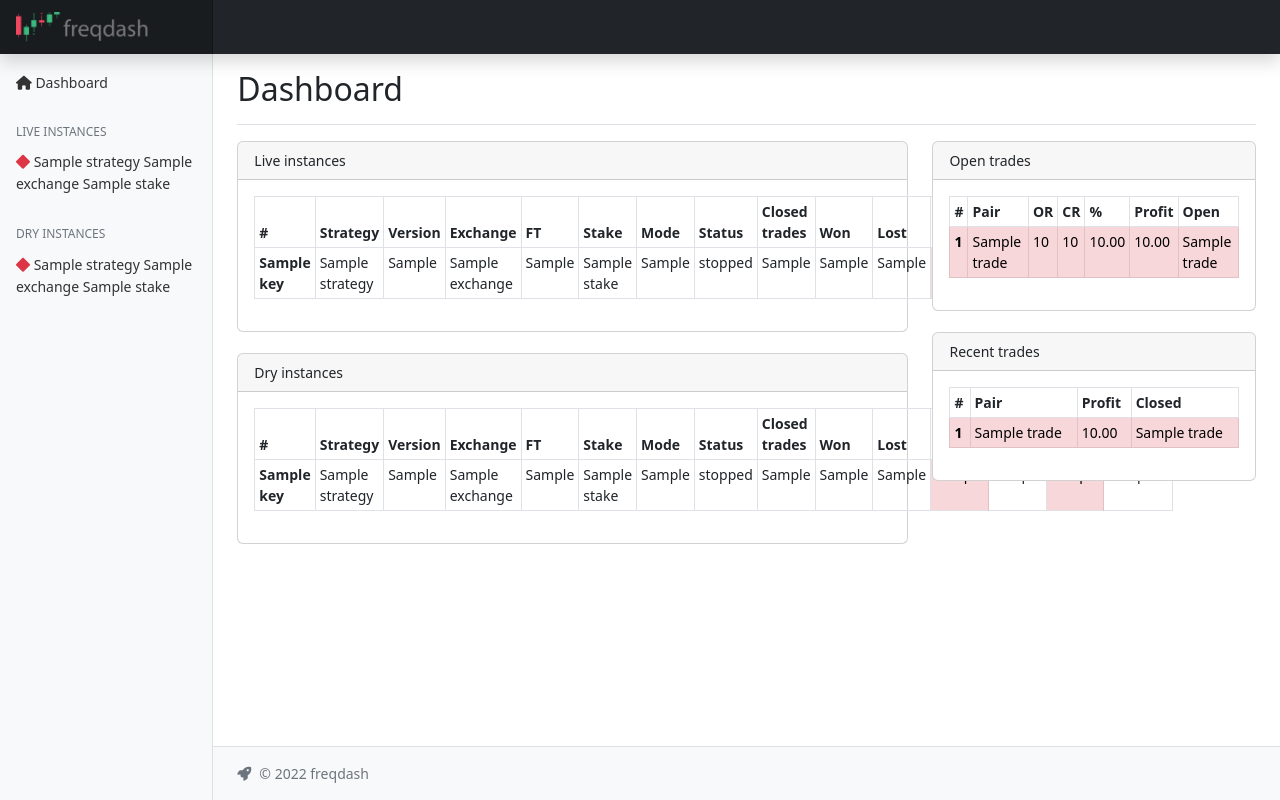
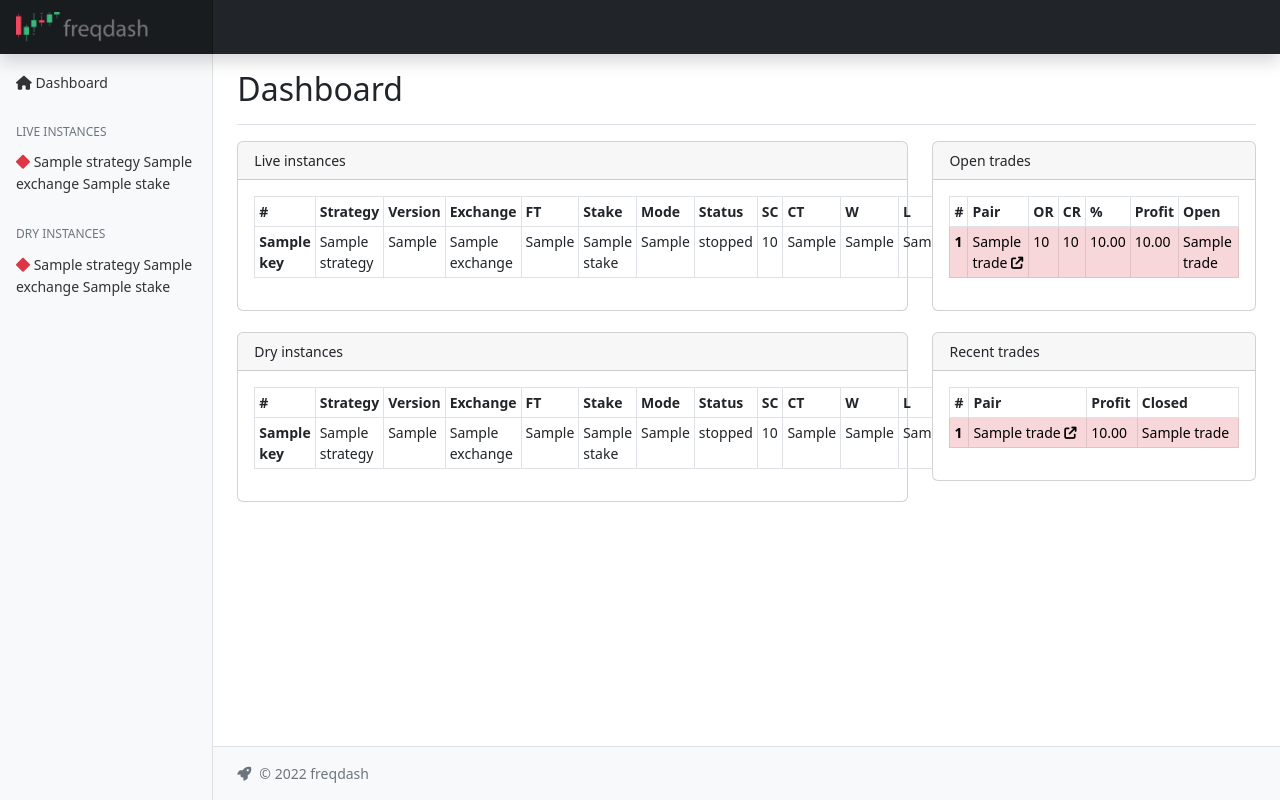
Before and after one commit to ecoppen/freqdash, a FastAPI app: template templates/index.html in a window 1280 px wide. Run offline with FastAPI, Linux system fonts and the light colour scheme; the template is opened without the code that fills it: most values are stand-ins (such as "Sample title", 1, 10 or a date in 2020); parts of the project's set-up code (start-up, migrations or seed data) failed here and were passed over.

Commit message:
Add links to exchange for trades
Closes #39

```diff
--- a/freqdash/main.py
+++ b/freqdash/main.py
@@ -50,9 +50,16 @@ exchanges = load_exchanges()
 
 @app.get("/", response_class=HTMLResponse)
 def read_root(request: Request):
-    data: dict = {"page": "index", "instances": {}}
-
-    data["instances"] = database.get_all_hosts(index=True)
+    data: dict = {"page": "index", "instances": database.get_all_hosts(index=True)}
+    without_links = [data["instances"]["open"], data["instances"]["recent"]]
+    for data_structure in without_links:
+        for trade in data_structure:
+            if trade[23] == "SPOT":
+                link = exchanges[trade[5]].spot_trade_url
+            else:
+                link = exchanges[trade[5]].futures_trade_url
+            link = link.replace("BASE", trade[3]).replace("QUOTE", trade[4])
+            trade += [link]
     return templates.TemplateResponse("index.html", {"request": request, "data": data})
 
 
@@ -126,7 +133,7 @@ def get_kline(
 def _auto_scrape():
     while True:
         log.info("Auto scrape routines starting")
-        scraper.scrape()
+        # scraper.scrape()
         all_hosts_and_modes = database.get_hosts_and_modes()
         for exchange in all_hosts_and_modes:
             for mode in all_hosts_and_modes[exchange]:
--- a/templates/index.html
+++ b/templates/index.html
@@ -34,12 +34,13 @@
                           <th scope="col">Stake</th>
                           <th scope="col">Mode</th>
                           <th scope="col">Status</th>
-                          <th scope="col">Closed trades</th>
-                          <th scope="col">Won</th>
-                          <th scope="col">Lost</th>
-                          <th scope="col">Closed profit</th>
-                          <th scope="col">Open trades</th>
-                          <th scope="col">Open profit</th>
+                          <th scope="col">SC</th>
+                          <th scope="col">CT</th>
+                          <th scope="col">W</th>
+                          <th scope="col">L</th>
+                          <th scope="col">CP</th>
+                          <th scope="col">OT</th>
+                          <th scope="col">OP</th>
                           <th scope="col">Updated</th>
                         </tr>
                       </thead>
@@ -54,6 +55,7 @@
                           <td>{{value["stake"]}}</td>
                           <td>{{value["trading_mode"]}}</td>
                           <td>{{value["status"]}}</td>
+                          <td>{{"%.6g"|format(value["starting_capital"])}}</td>
                           <td>{{value["closed_trades"]}}</td>
                           <td>{{value["winning_trades"]}}</td>
                           <td>{{value["losing_trades"]}}</td>
@@ -100,12 +102,13 @@
                           <th scope="col">Stake</th>
                           <th scope="col">Mode</th>
                           <th scope="col">Status</th>
-                          <th scope="col">Closed trades</th>
-                          <th scope="col">Won</th>
-                          <th scope="col">Lost</th>
-                          <th scope="col">Closed profit</th>
-                          <th scope="col">Open trades</th>
-                          <th scope="col">Open profit</th>
+                          <th scope="col">SC</th>
+                          <th scope="col">CT</th>
+                          <th scope="col">W</th>
+                          <th scope="col">L</th>
+                          <th scope="col">CP</th>
+                          <th scope="col">OT</th>
+                          <th scope="col">OP</th>
                           <th scope="col">Updated</th>
                         </tr>
                       </thead>
@@ -120,6 +123,7 @@
                           <td>{{value["stake"]}}</td>
                           <td>{{value["trading_mode"]}}</td>
                           <td>{{value["status"]}}</td>
+                          <td>{{"%.6g"|format(value["starting_capital"])}}</td>
                           <td>{{value["closed_trades"]}}</td>
                           <td>{{value["winning_trades"]}}</td>
                           <td>{{value["losing_trades"]}}</td>
@@ -171,7 +175,7 @@
                             <tr class="table-danger">
                           {% endif %}
                           <th scope="row">{{trade[0]}}</th>
-                          <td>{{trade[2]}}</td>
+                          <td><a style="text-decoration: none;color: inherit;" target="_blank" href="{{trade[27]}}">{{trade[2]}} <i class="fa-solid fa-arrow-up-right-from-square"></i></a></td>
                           <td>{{"%.3g"|format(trade[16])}}</td>
                           <td>{{"%.3g"|format(trade[25])}}</td>
                           <td>{{"%.2f"|format(trade[26])}}</td>
@@ -206,7 +210,7 @@
                             <tr class="table-danger">
                           {% endif %}
                           <th scope="row">{{trade[0]}}</th>
-                          <td>{{trade[2]}}</td>
+                          <td><a style="text-decoration: none;color: inherit;" target="_blank" href="{{trade[25]}}">{{trade[2]}} <i class="fa-solid fa-arrow-up-right-from-square"></i></a></td>
                           <td>{{"%.2f"|format(trade[9])}}</td>
                           <td>{{trade[17]}}</td>
                         </tr>
```
